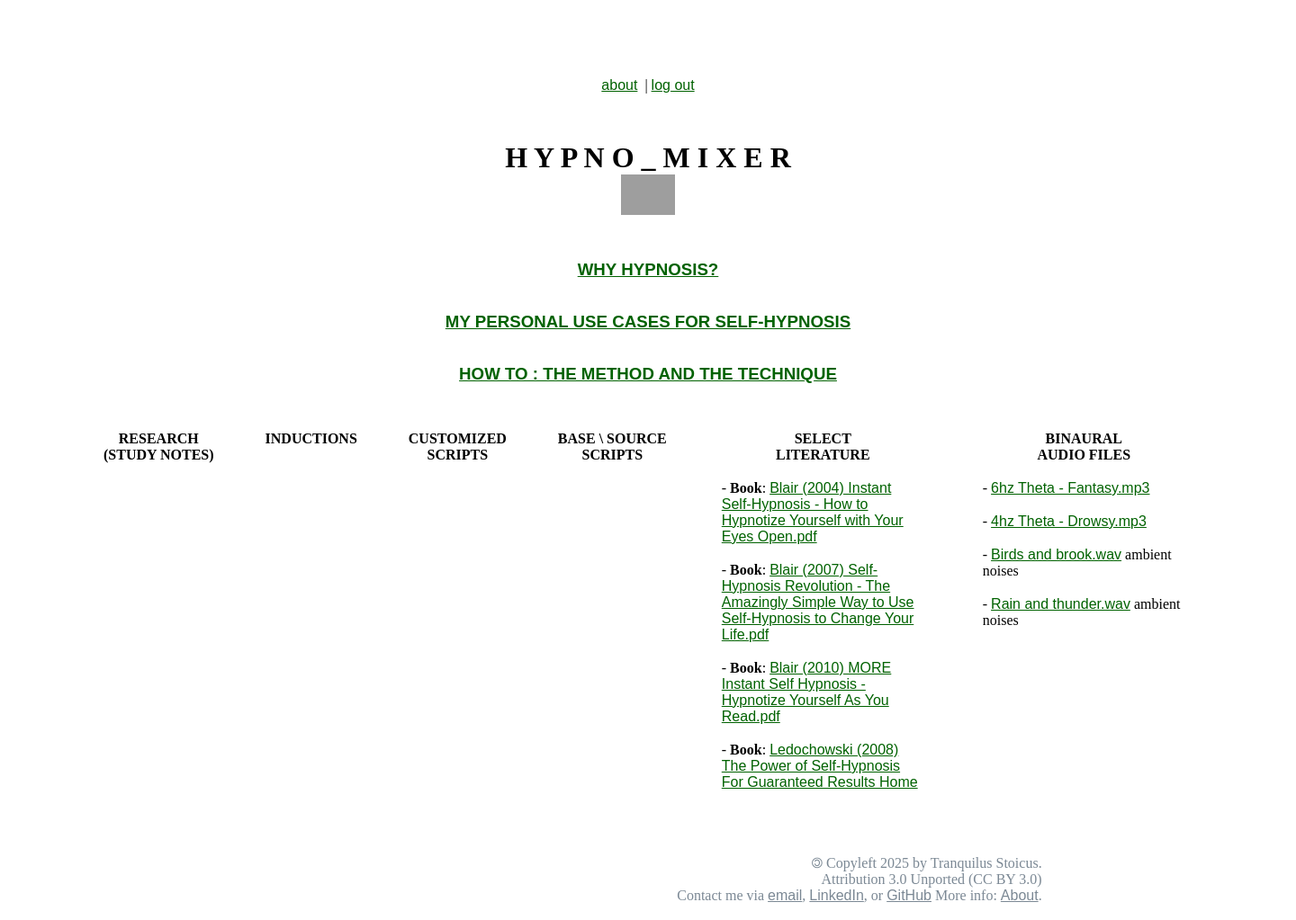
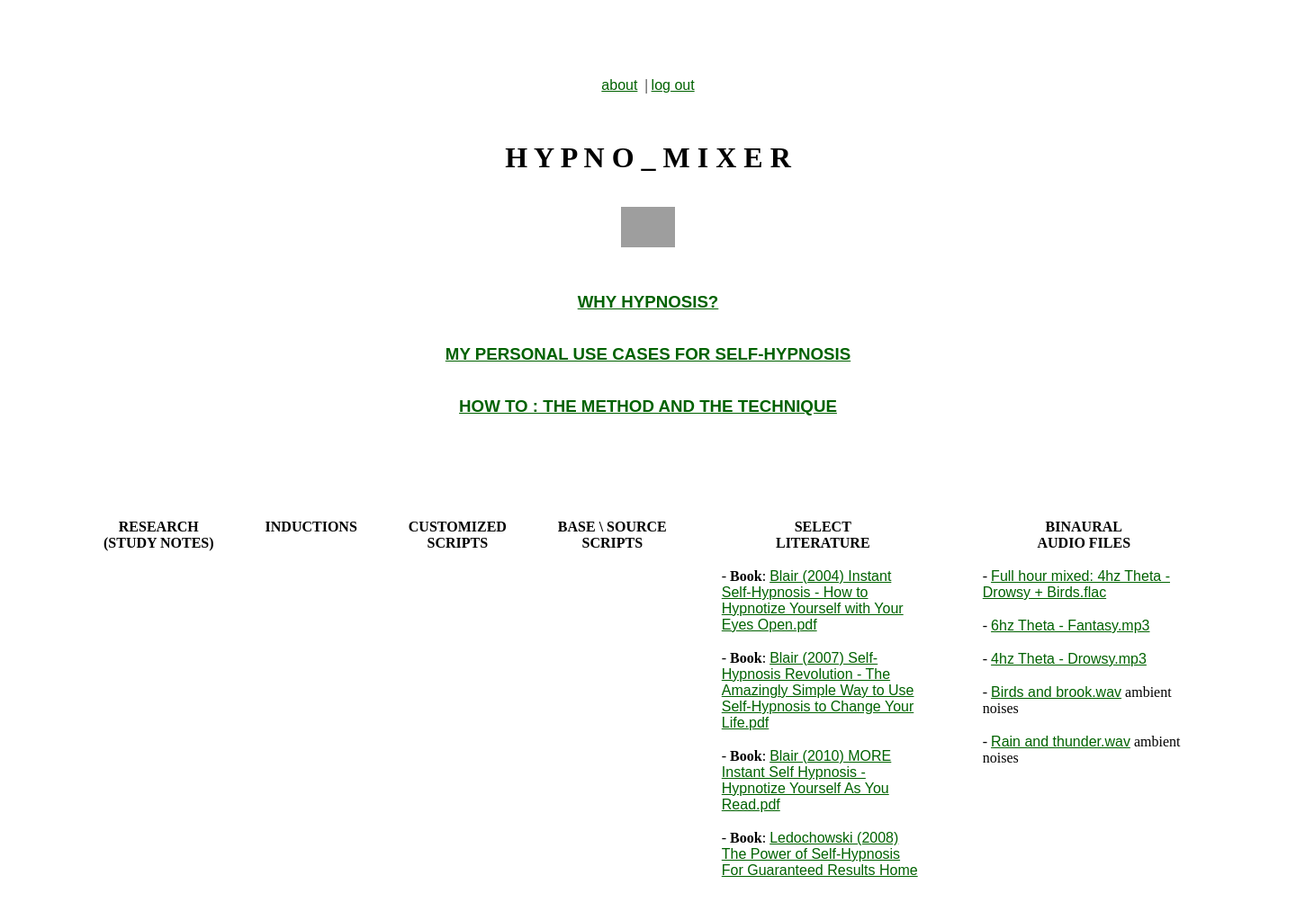
Before and after one commit to enoren5/hypno_mixer, a Django app: page / in a window 1440 px wide; the page is wider, and only the part inside the window is pictured. Shown: the top 1023 px of that part at 90% size. Run offline with Django 4.2, Linux system fonts and the light colour scheme; the visitor is signed in with stand-in values (Sample User, id 1); data that the repository does not hold is empty; grey boxes are pictures that could not be loaded.

Commit message:
Add 1 hour long hypnosis FLAC track

```diff
--- a/contents/templates/contents/content_list.html
+++ b/contents/templates/contents/content_list.html
@@ -25,7 +25,7 @@
   </div>
 
 <h1>H Y P N O  _  M I X E R</h1>
-
+<br><br>
 <!--
  <div class="card">
   <img src="https://i.imgur.com/ob343qN.jpg">
@@ -46,7 +46,8 @@
     <center><h3><a href="/preambles/method">HOW TO : THE METHOD AND THE TECHNIQUE</a></h3></center>
 
     <br><br>
-
+    <hr class="style-one">
+    <br><br>
 <div class="container flex-container wrap">
     <ul>
         <h4> RESEARCH <br> (STUDY NOTES) </h4>
@@ -113,6 +114,7 @@
     <ul>
         <h4> BINAURAL <br> AUDIO FILES</h4>
         <div class="box">
+        <li class="flex-item"> - <a href="https://hypno-mixer.s3.us-east-2.amazonaws.com/4hzThetaDrowsy.flac"> Full hour mixed: 4hz Theta - Drowsy + Birds.flac</a></li>
         <li class="flex-item"> - <a href="https://www.dropbox.com/s/mxmtgjg9oh0oq1l/6hz%20Theta%20-%20Fantasy.mp3?dl=0">6hz Theta - Fantasy.mp3</a></li>
         <li class="flex-item"> - <a href="https://www.dropbox.com/s/2tppj5e53kb30l0/4hz%20Theta%20-%20Drowsy.mp3?dl=0">4hz Theta - Drowsy.mp3</a></li>
         <li class="flex-item"> - <a href="https://www.dropbox.com/s/iji5i0nh1rtscwz/Birds%20%2B%20Brook%20loop.wav?dl=0">Birds and brook.wav</a> ambient noises</li>
```
